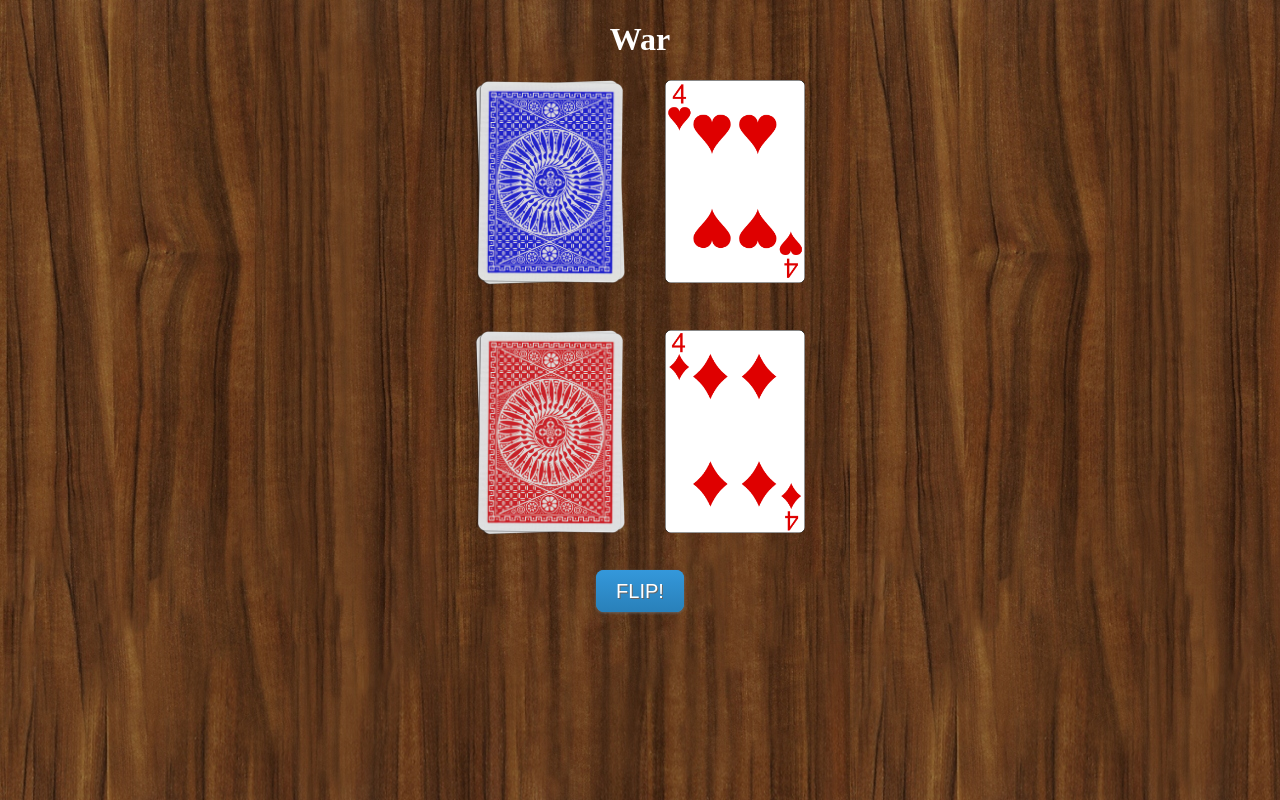
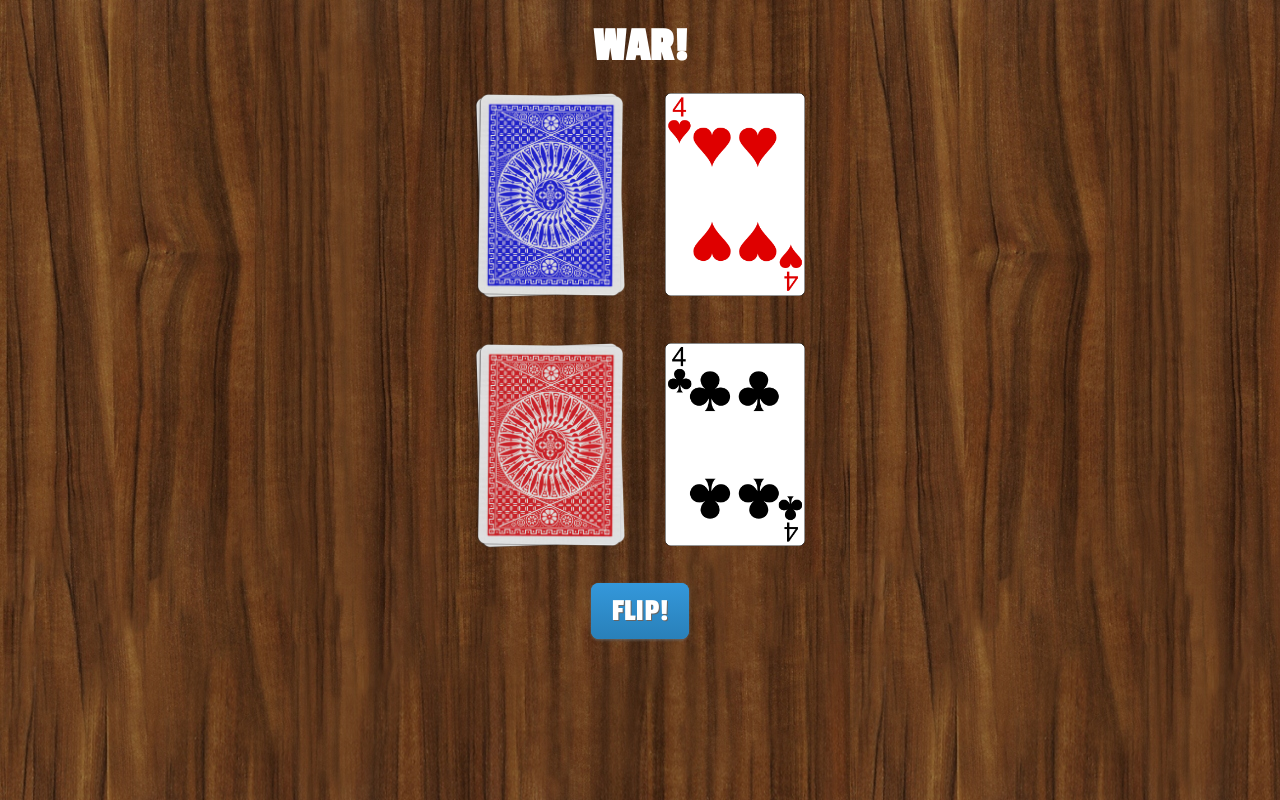
Before and after one commit to js-warriors/war, a plain HTML site: page index.html in a window 1280 px wide. Both pictures are taken after a click on the element "FLIP!". Drawn offline with nearby package versions, Linux system fonts and the light colour scheme.

Commit message:
updated index and style

```diff
--- a/index.html
+++ b/index.html
@@ -2,10 +2,11 @@
 <html>
 <head>
 	<link rel="stylesheet" href="style.css">
+	<link href='https://fonts.googleapis.com/css?family=Passion+One' rel='stylesheet' type='text/css'>
     <title>War!</title>
 </head>
 <body>
-<h1>War</h1>
+<h1 id='header'>WAR!</h1>
 
 <div id = "computer_deck">
 	<img id= "deck-img" src="images/deck-cards-blue.png">
@@ -13,7 +14,7 @@
 </div>
 <div id = "user_deck">
 	<img id= "deck-img" src="images/deck-cards-red.png">
-	<img id= "user-card-img" src="images/4_of_diamonds.png">
+	<img id= "user-card-img" src="images/4_of_clubs.png">
 </div>
 <span class="btn" href="#">FLIP!</span>
 
@@ -27,8 +28,8 @@
 	});
 
 	$('.btn').click(function(){
-    $('#computer-card-img').show();
-    $('#user-card-img').show();
+    $('#computer-card-img').toggle();
+    $('#user-card-img').toggle();
 	})
 </script>
 </body>
--- a/style.css
+++ b/style.css
@@ -6,6 +6,12 @@ body {
     margin: 0 auto;
     text-align: center;
     color: white;
+	font-family: 'Passion One', cursive; font-weight: 400;
+}
+
+#header {
+	font-size: 3em;
+	margin: 20px;
 }
 
 button {
@@ -64,9 +70,8 @@ button {
   -webkit-box-shadow: 0px 1px 3px #666666;
   -moz-box-shadow: 0px 1px 3px #666666;
   box-shadow: 0px 1px 3px #666666;
-  font-family: Arial;
   color: #ffffff;
-  font-size: 20px;
+  font-size: 2em;
   padding: 10px 20px 10px 20px;
   text-decoration: none;
 }
```
